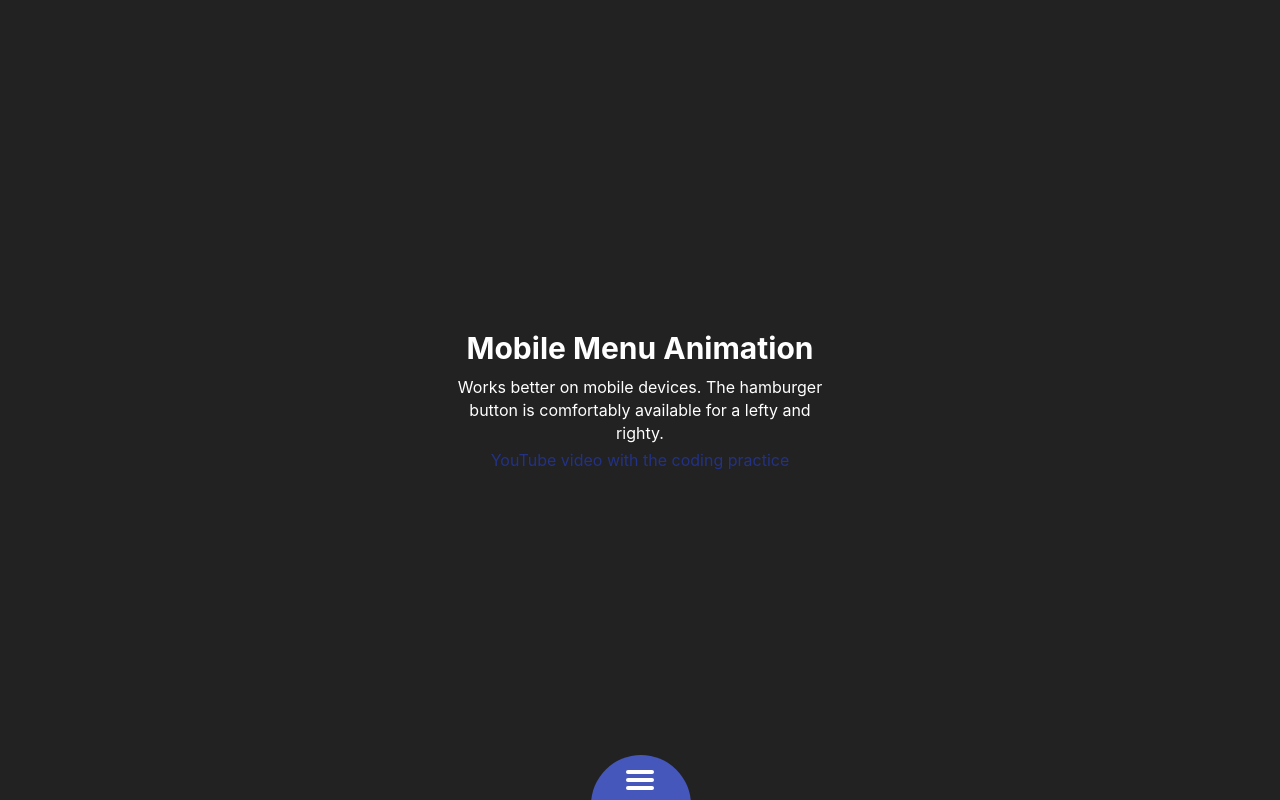
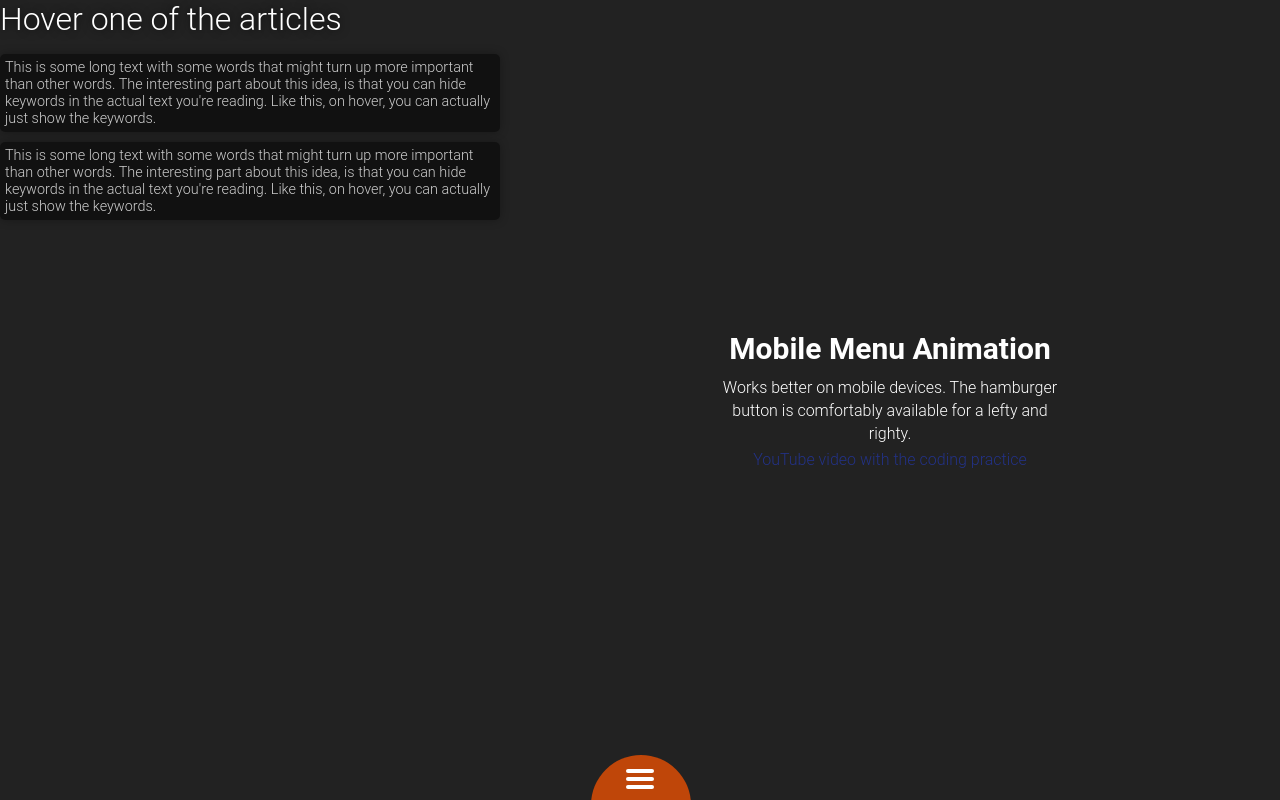
Before and after one commit to zach-c-d/ShelterMapSite, a plain HTML site: page index.html in a window 1280 px wide. Drawn offline with Linux system fonts and the light colour scheme.

Commit message:
added more template; changed more colors

```diff
--- a/css/style.css
+++ b/css/style.css
@@ -112,7 +112,7 @@ LEVEL 2. MENU STYLES
   content :"";
   width: 100px;
   height: 100px;
-  background-color: var(--colorMain);
+  background-color: #bf4609;
   border-radius: 50%;
 
   position: absolute;
@@ -325,3 +325,78 @@ body{
   line-height: 1.45;
   margin-bottom: .5rem;
 }
+
+/* The highlight paragraph */
+/* The highlight paragraph */
+/* The highlight paragraph */
+/* The highlight paragraph */
+/* The highlight paragraph */
+/* The highlight paragraph */
+/* The highlight paragraph */
+/* The highlight paragraph */
+/* The highlight paragraph */
+/* The highlight paragraph */
+
+*, *::before, *::after {
+  box-sizing: border-box;
+  font-family: "Roboto", "Helvetica", sans-serif;
+  font-weight: 300;
+}
+
+body, html {
+  margin: 0;
+  padding: 0;
+}
+
+/* body {
+  background: #331100;
+  padding: 5px;
+} */
+body h1 {
+  margin: 0 0 .5em 0;
+  color: #ffffff;
+  text-shadow: 0px 0px 10px #000000;
+  text-shadow: 0px 0px 10px rgba(0, 0, 0, 0.7);
+}
+body #centerbox {
+  width: 500px;
+  margin: 0 auto;
+}
+
+article.highlight {
+  margin-bottom: 10px;
+  width: 500px;
+  padding: 5px;
+  font-size: 0.9em;
+  color: #cecece;
+  background: #000000;
+  background: rgba(0, 0, 0, 0.5);
+  border-radius: 5px;
+  box-shadow: 0px 0px 10px #000000;
+  box-shadow: 0px 0px 10px rgba(0, 0, 0, 0.3);
+  /*
+    all elements in this element will change
+    color through a 0.1 second lasting linear
+    transition.
+  */
+  /*
+    change the text-color on hover, the color
+    in span will not change due to !important.
+
+    additionally, the .hover class on the
+    article.highlight element will achieve
+    the same result.
+  */
+}
+article.highlight * {
+  transition: color 0.1s linear;
+}
+article.highlight span {
+  color: #cecece !important;
+}
+article.highlight p {
+  margin: 0;
+}
+article.highlight:hover, article.highlight.hover {
+  color: #333333;
+}
--- a/index.html
+++ b/index.html
@@ -10,6 +10,20 @@
 <body>
 
   <div class="page">
+  <div id="centerbox">
+  <h1>Hover one of the articles</h1>
+    <article class="highlight">
+      <p>
+        This is some long <span>text</span> with some words that might turn up <span>more important</span> than other words. The <span>interesting</span> part about this idea, is that you can <span>hide keywords</span> in the actual text you're reading. Like this, <span>on hover</span>, you can actually <span>just show the keywords</span>.
+      </p>
+    </article>
+
+    <article class="highlight">
+      <p>
+        This is some long <span>text</span> with some words that might turn up <span>more important</span> than other words. The <span>interesting</span> part about this idea, is that you can <span>hide keywords</span> in the actual text you're reading. Like this, <span>on hover</span>, you can actually <span>just show the keywords</span>.
+      </p>
+    </article>
+  </div>
   <div class="page__demo">
     <div class="page__container">
       <span class="page__name">Mobile Menu Animation</span>
```
Also changed, not shown: js/index.js (+21 -0 lines).
